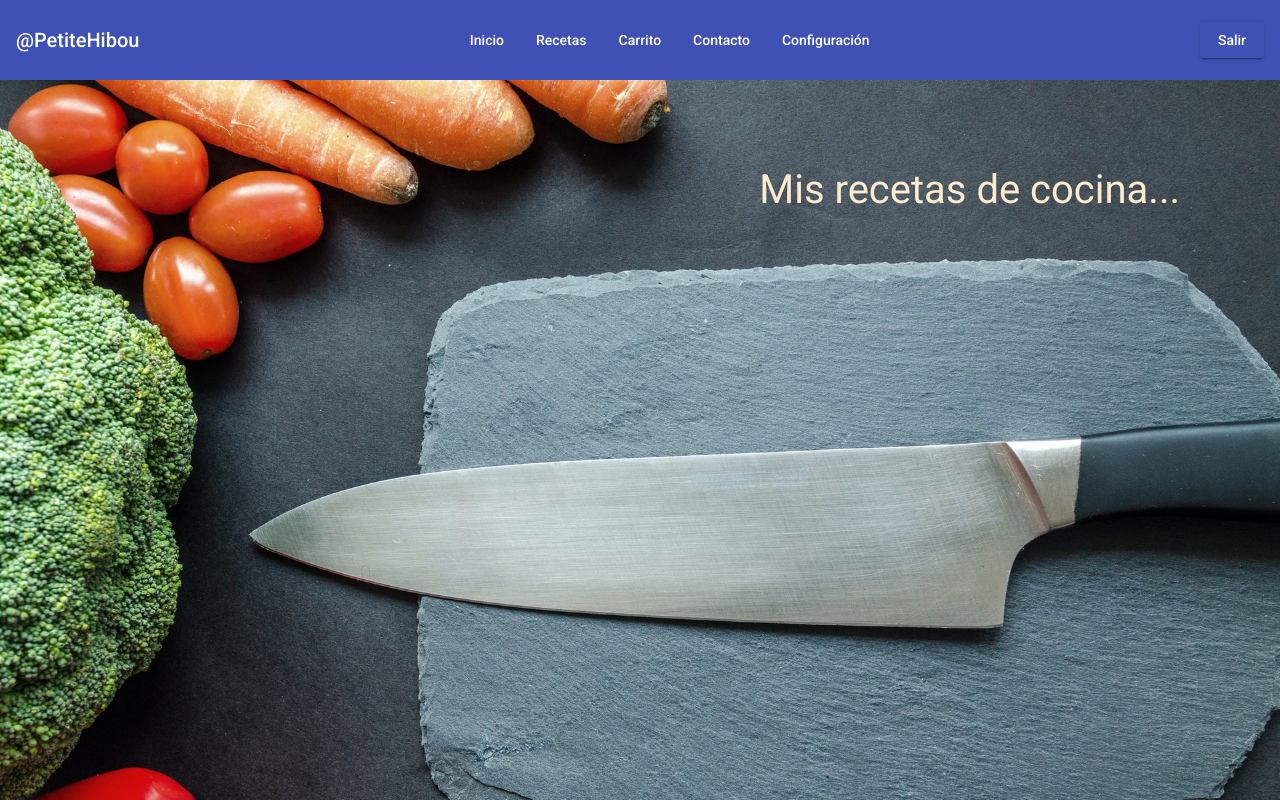
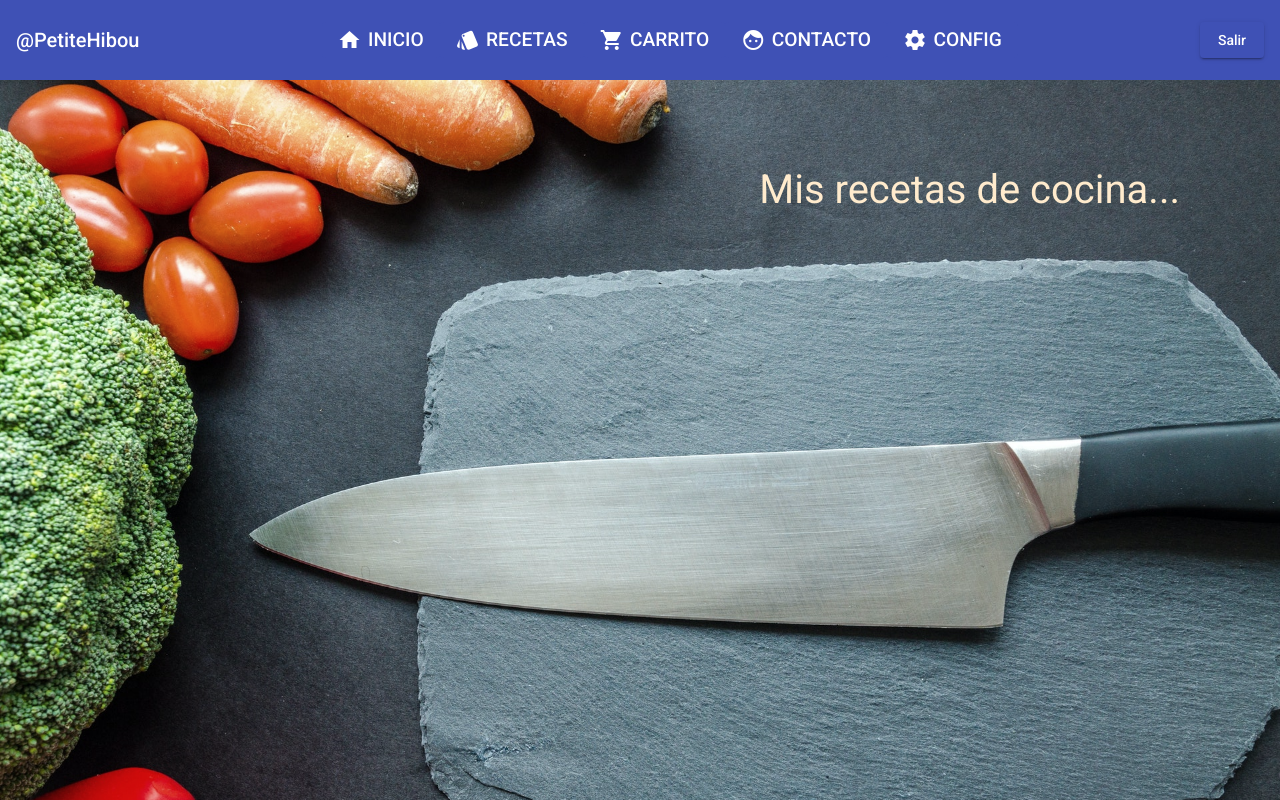
Before and after one commit to paatshala1/recipes-app, an Angular app in the folder frontend/: page / in a window 1280 px wide. Built offline with nearby package versions, Linux system fonts and the light colour scheme.

Commit message:
navBar alignment

```diff
--- a/frontend/src/app/components/navbar/navbar.component.css
+++ b/frontend/src/app/components/navbar/navbar.component.css
@@ -1,7 +1,9 @@
+
 
 .link {
   cursor: pointer;
 }
+
 
 .mat-toolbar{
   /* background-color: cornflowerblue; */
@@ -11,6 +13,20 @@
   color: white;
 }
 
+
+.menu-btn {
+  font-size: 1.2rem;
+}
+
+
+.menu-btn:hover {
+  opacity: 0.5;
+}
+
+
+.menu-btn-label {
+  margin-left: 0.4rem;
+}
 
 .navBar {
   height: 80px;
--- a/frontend/src/app/components/navbar/navbar.component.html
+++ b/frontend/src/app/components/navbar/navbar.component.html
@@ -3,12 +3,26 @@
   <div class="spacer"></div>
   <ng-template [ngIf]="loginStatus" [ngIfThen]="thenBlock" [ngIfElse]="elseBlock"></ng-template>
     <ng-template #thenBlock>
-      <button mat-flat-button color='primary' routerLink="">Inicio</button>
-      <button mat-flat-button color='primary' (click)="getCategoryList()">Recetas</button>
-      <!-- <button mat-flat-button color='primary' routerLink="ingredientes">Ingredientes</button> -->
-      <button mat-flat-button color='primary' routerLink="carrito">Carrito</button>
-      <button mat-flat-button color='primary' routerLink="contacto">Contacto</button>
-      <button mat-flat-button color='primary' [mat-menu-trigger-for]="configurationMenu">Configuración</button>
+      <button class="menu-btn" mat-flat-button color='primary' routerLink="">
+        <mat-icon>home</mat-icon>
+        <span class="menu-btn-label">INICIO</span>
+      </button>
+      <button class="menu-btn" mat-flat-button color='primary' (click)="getCategoryList()">
+        <mat-icon>style</mat-icon>
+        <span class="menu-btn-label">RECETAS</span>
+      </button>
+      <button class="menu-btn" mat-flat-button color='primary' routerLink="carrito">
+        <mat-icon>shopping_cart</mat-icon>
+        <span class="menu-btn-label">CARRITO</span>
+      </button>
+      <button class="menu-btn" mat-flat-button color='primary' routerLink="contacto">
+        <mat-icon>face</mat-icon>
+        <span class="menu-btn-label">CONTACTO</span>
+      </button>
+      <button class="menu-btn" mat-flat-button color='primary' [mat-menu-trigger-for]="configurationMenu">
+          <mat-icon>settings</mat-icon>
+          <span class="menu-btn-label">CONFIG</span>
+      </button>
       <mat-menu class="custom" #configurationMenu="matMenu" yPosition="below">
         <button class="custom" mat-menu-item>Categorías</button>
         <button class="custom" mat-menu-item routerLink="ingredientes">Ingredientes</button>
--- a/frontend/src/app/components/recipe/recipe.component.ts
+++ b/frontend/src/app/components/recipe/recipe.component.ts
@@ -1,7 +1,7 @@
 import { Component, Input, OnInit } from '@angular/core';
 import { Recipe } from '../../models/recipe.model';
 import { RecipesService } from 'src/app/services/recipes.service';
-import { Router } from '@angular/router';
+import { ActivatedRouteSnapshot, Router } from '@angular/router';
 
 
 @Component({
@@ -13,7 +13,7 @@ export class RecipeComponent implements OnInit {
 
   @Input() recipe!:Recipe;
 
-  constructor(private recipesService:RecipesService, private router:Router) { }
+  constructor(private recipesService:RecipesService, private _router:Router) { }
 
   ngOnInit(): void {
   }
@@ -24,12 +24,14 @@ export class RecipeComponent implements OnInit {
     this.recipesService.deleteRecipe(id).subscribe(
       res => {
         console.log(res);
-        this.router.routeReuseStrategy.shouldReuseRoute = function () {
+        this._router.routeReuseStrategy.shouldReuseRoute = function () {
           return false;
         };
-        this.router.navigated = false;
-        this.router.navigate([`/recetas/${currCat}`]);
-      },
+        this._router.navigated = false;
+        this._router.navigate([`/recetas/${currCat}`]);
+        this._router.routeReuseStrategy.shouldReuseRoute = function (future: ActivatedRouteSnapshot, curr: ActivatedRouteSnapshot): boolean {
+          return future.routeConfig === curr.routeConfig;
+      }},
       err => console.log(err)
     )
   }
```
